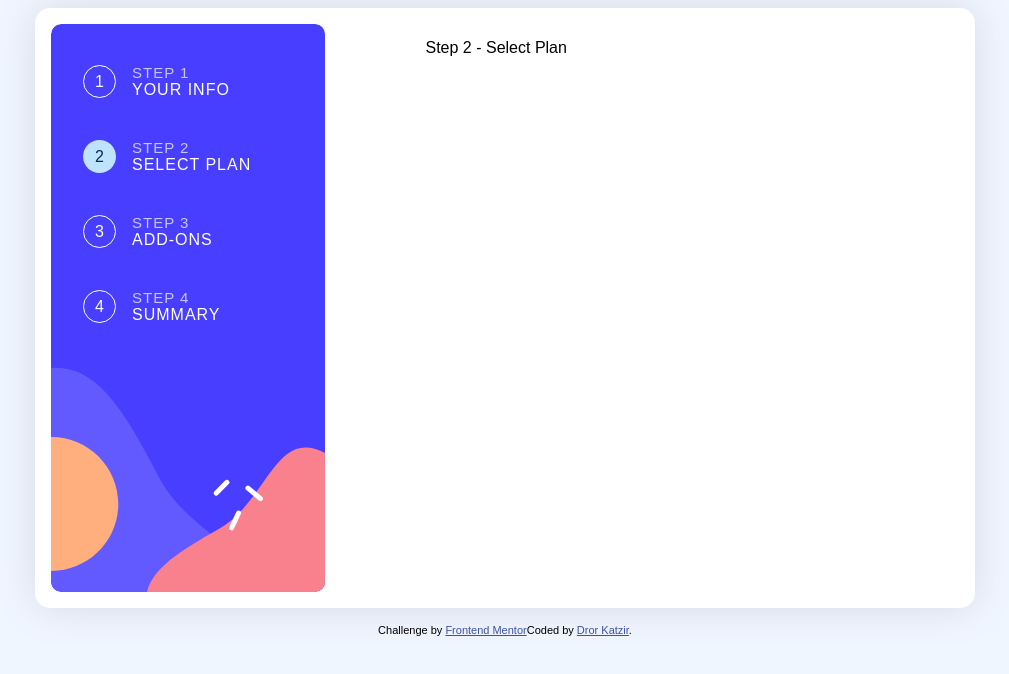
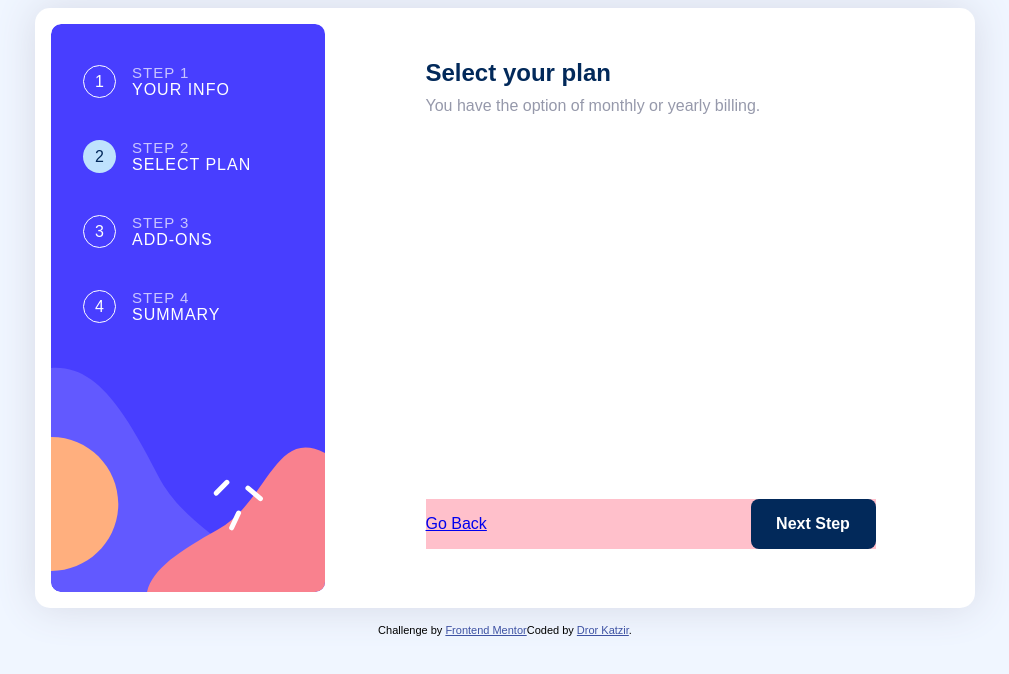
Before and after one commit to DorKatzir/multi-step-form, a React (Vite) app: page / in a window 1280 px wide. Both pictures are taken after a click on the button "Next Step". Shown: the top 674 px of the page, without its empty margins (135-1144 px from the left). Built offline with nearby package versions, Linux system fonts and the light colour scheme.

Commit message:
Step 2 css structure

```diff
--- a/src/App.jsx
+++ b/src/App.jsx
@@ -1,7 +1,13 @@
 /* eslint-disable react/prop-types */
-import { useState } from 'react'
+import { useState, useEffect } from 'react'
 
 export default function App() {
+  const [userInfo, setUserInfo] = useState({
+                                    name: 'dror',
+                                    email: 'dror@gmail.com',
+                                    phone: '123456',
+                                    })
+
   const [step, setStep] = useState(1)
   const [stepCounter, setStepCounter] = useState(1)
 
@@ -27,7 +33,7 @@ export default function App() {
   )
 }
 
-
+// SIDEBAR ///////////////////////////////////////////////
 function Sidebar({stepCounter}) {
   return (
 		<div className='sidebar'>
@@ -68,6 +74,7 @@ function Sidebar({stepCounter}) {
   )
 }
 
+// STEP 1  //////////////////////////////////////////////
 function StepOne({onSetStep, onStepCounter}) {
 
   function handleNextStep(){
@@ -83,7 +90,7 @@ function StepOne({onSetStep, onStepCounter}) {
         <p>Please provide your name, email address, and phone number.</p>
       </div>
 
-      <form className="form">
+      <div className="form">
 
         <div className="name">
           <label>Name</label>
@@ -100,7 +107,7 @@ function StepOne({onSetStep, onStepCounter}) {
           <input type="text" name="" id="" placeholder="e.g. +1 234 567 890"/>
         </div>
 
-      </form>
+      </div>
 
       <div className="cta">
         <button onClick={handleNextStep} >Next Step</button>
@@ -110,13 +117,48 @@ function StepOne({onSetStep, onStepCounter}) {
   )
 }
 
+// STEP 2 //////////////////////////////////////////////
 function StepTwo() {
-  return (
-    <div>
-      Step 2 - Select Plan
-    </div>
-  )
+
+	return (
+		<>
+			<div className='text'>
+				<h2>Select your plan</h2>
+				<p>You have the option of monthly or yearly billing.</p>
+			</div>
+
+			<div className='form'>
+				<div className='name'>
+					{/*  */}
+				</div>
+
+				<div className='email'>
+					{/*  */}
+				</div>
+
+				<div className='phone'>
+					{/*  */}
+				</div>
+			</div>
+
+			<div className='cta'>
+        <a href="./">Go Back</a>
+				<button onClick=''>Next Step</button>
+			</div>
+		</>
+	)
 }
+
+
+
+
+
+
+
+
+
+
+
 function StepThree() {
   return (
     <div>
--- a/src/index.css
+++ b/src/index.css
@@ -111,8 +111,11 @@ body {
   padding-top: 15px;
   margin: 0 auto;
   max-width: 450px;
+  height: 100%;
+  max-height: 525px;
   display: flex;
   flex-direction: column;
+  justify-content: space-between;
   gap: 40px;
 }
 .main .content .text h2 {
@@ -124,6 +127,7 @@ body {
   margin-block-start: 0rem;
 }
 .main .content .form {
+  margin-bottom: auto;
   font-weight: 500;
 }
 .main .content .form label {
@@ -159,10 +163,13 @@ body {
   height: 40px;
 }
 .main .content .cta {
+  background-color: pink;
   display: flex;
-  justify-content: flex-end;
+  justify-content: space-between;
+  align-items: center;
 }
 .main .content .cta button {
+  margin-left: auto;
   width: 125px;
   height: 50px;
   border-radius: 8px;
--- a/src/index.scss
+++ b/src/index.scss
@@ -123,8 +123,11 @@ body{
         padding-top: 15px;
         margin: 0 auto;
         max-width: 450px;
+        height: 100%;
+        max-height: 525px;
         display: flex;
         flex-direction: column;
+        justify-content: space-between;
         gap: 40px;
 
         .text{
@@ -139,6 +142,7 @@ body{
         }
 
         .form{
+            margin-bottom: auto;
             font-weight: 500;
             label{
                 color: var(--Marine-blue);
@@ -176,10 +180,14 @@ body{
         }
 
         .cta{
-            // background-color: pink;
+            // flex: 1;
+            background-color: pink;
             display: flex;
-            justify-content: flex-end;
+            justify-content: space-between;
+            align-items: center;
+
             button{
+                margin-left: auto;
                 width: 125px;
                 height: 50px;
                 border-radius: 8px;
```
